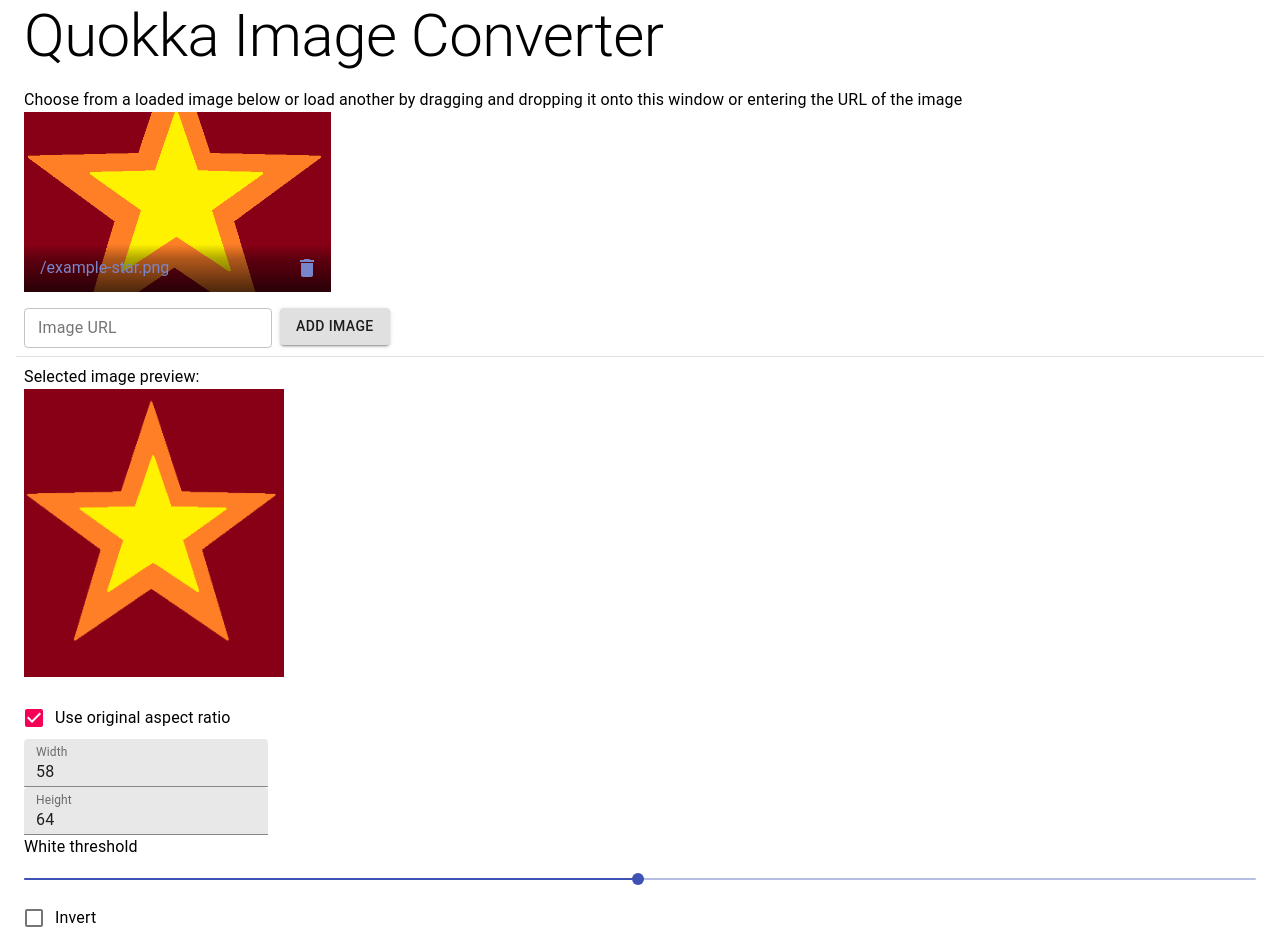
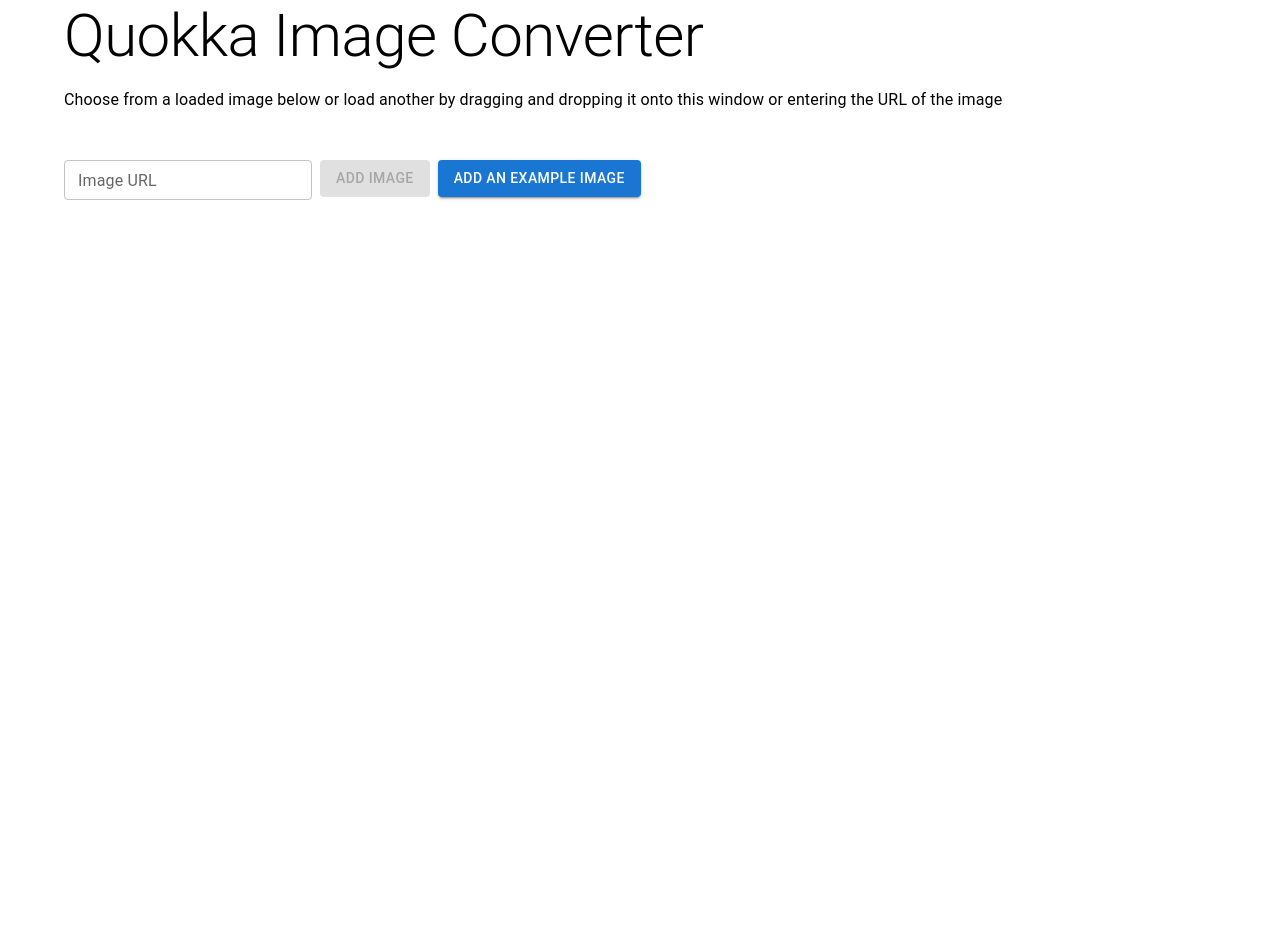
Before and after one commit to steve9164/quokka-image-converter, a React (Create React App) app: page / in a window 1280 px wide. Shown: the top 952 px of the page. After the commit the page ends 800 px from the top, so only its background shows below. Built offline with nearby package versions, Linux system fonts and the light colour scheme; the HTML template or start-up script is replaced by a standard one.

Commit message:
Upgrade React and mui

```diff
--- a/src/App.tsx
+++ b/src/App.tsx
@@ -4,9 +4,9 @@ import {
   createTheme,
   Divider,
   Grid,
-  GridList,
-  GridListTile,
-  GridListTileBar,
+  ImageList,
+  ImageListItem,
+  ImageListItemBar,
   IconButton,
   makeStyles,
   responsiveFontSizes,
@@ -14,8 +14,8 @@ import {
   ThemeProvider,
   Typography,
   useMediaQuery,
-} from "@material-ui/core";
-import DeleteIcon from "@material-ui/icons/Delete";
+} from "@mui/material";
+import DeleteIcon from "@mui/icons-material/Delete";
 import { isObservableArray, observable } from "mobx";
 import { observer, useLocalObservable } from "mobx-react-lite";
 import React, { useState } from "react";
@@ -23,24 +23,6 @@ import FileDropZone from "./FileDropZone";
 import ImagePreview from "./ImagePreview";
 
 const theme = responsiveFontSizes(createTheme(), { factor: 3 });
-
-const useAppStyles = makeStyles((theme) => ({
-  gridList: {
-    flexWrap: "nowrap",
-    transform: "translateZ(0)",
-  },
-  restrictGridWidth: {
-    // Hacky, but needed, otherwise the GridList breaks horizontally out of the page
-    maxWidth: "calc(100vw - 32px)",
-  },
-  title: {
-    color: theme.palette.primary.light,
-  },
-  titleBar: {
-    background:
-      "linear-gradient(to top, rgba(0,0,0,0.7) 0%, rgba(0,0,0,0.3) 70%, rgba(0,0,0,0) 100%)",
-  },
-}));
 
 interface IDraggedImage {
   readonly data: string;
@@ -54,37 +36,9 @@ interface INamedImage {
 
 const DEFAULT_URL = "/example-star.png";
 
-// const createStore = () => ({
-//   urls: observable.box([DEFAULT_URL]),
-//   addUrl(url: string) {
-//     this.urls.set([...this.urls.get(), url]);
-//   },
-//   deleteUrl(index: number) {
-//     const cloned = this.urls.get().slice();
-//     cloned.splice(index, 1);
-//     this.urls.set(cloned);
-//   },
-//   imageUrl: observable.box(DEFAULT_URL),
-//   localImages: observable.box([] as IDraggedImage[]),
-//   addLocalImage(file: File) {
-//     const reader = new FileReader();
-//     const name = file.name;
-//     reader.onerror = () => console.log("file reading has failed");
-//     reader.onload = (e) => {
-//       const data = reader.result! as string;
-//       this.localImages.set([...this.localImages.get(), { name, data }]);
-//     };
-//     reader.readAsDataURL(file);
-//     console.log(isObservableArray(this.localImages));
-//   },
-//   deleteLocalImage(index: number) {
-//     this.localImages.get().splice(index, 1);
-//   },
-// });
-
 const App: React.FC = observer(() => {
   const store = useLocalObservable(() => ({
-    images: [{ name: DEFAULT_URL, url: DEFAULT_URL }] as INamedImage[],
+    images: [] as INamedImage[],
     addImage(name: string, url: string) {
       this.images.push({ name, url });
     },
@@ -103,11 +57,8 @@ const App: React.FC = observer(() => {
       this.activeImageIndex = index;
     },
   }));
-  // const [store] = useState(createStore());
   const [textboxUrl, setTextboxUrl] = useState("");
-
-  const classes = useAppStyles();
-
+  // const classes = useAppStyles();
   const smOrLarger = useMediaQuery(theme.breakpoints.up("sm"));
 
   return (
@@ -119,50 +70,54 @@ const App: React.FC = observer(() => {
               <Typography variant="h2">Quokka Image Converter</Typography>
             </Grid>
 
-            <Grid item className={classes.restrictGridWidth}>
+            <Grid
+              item
+              sx={{
+                // Hacky, but needed, otherwise the GridList breaks horizontally out of the page
+                maxWidth: "calc(100vw - 32px)",
+              }}
+            >
               <Typography>
                 Choose from a loaded image below or load another by dragging and
                 dropping it onto this window or entering the URL of the image
               </Typography>
-              <GridList
-                className={classes.gridList}
+              <ImageList
+                sx={{
+                  flexWrap: "nowrap",
+                  transform: "translateZ(0)",
+                }}
                 cols={smOrLarger ? 4 : 2}
-                spacing={2}
+                gap={2}
               >
                 {store.images.map(({ name, url }, i) => (
-                  <GridListTile key={url}>
+                  <ImageListItem key={url}>
                     <img
                       src={url}
                       alt={name}
                       onClick={() => store.setActiveImageIndex(i)}
                     />
-                    <GridListTileBar
+                    <ImageListItemBar
                       title={name}
-                      classes={{
-                        root: classes.titleBar,
-                        title: classes.title,
+                      sx={{
+                        background:
+                          "linear-gradient(to top, rgba(0,0,0,0.7) 0%, rgba(0,0,0,0.3) 70%, rgba(0,0,0,0) 100%)",
+
+                        "& .MuiImageListItemBar-title": {
+                          color: "primary.light",
+                        },
                       }}
                       actionIcon={
                         <IconButton
                           aria-label={`delete ${name}`}
                           onClick={() => store.removeImage(i)}
                         >
-                          <DeleteIcon className={classes.title} />
+                          <DeleteIcon sx={{ color: "primary.light" }} />
                         </IconButton>
                       }
                     />
-                  </GridListTile>
+                  </ImageListItem>
                 ))}
-                {/* {store.localImages.get().map(({ name, data }) => (
-                  <GridListTile key={data}>
-                    <img
-                      alt={name}
-                      src={data}
-                      onClick={() => store.imageUrl.set(data)}
-                    />
-                  </GridListTile>
-                ))} */}
-              </GridList>
+              </ImageList>
             </Grid>
             <Grid item>
               <form
@@ -183,16 +138,35 @@ const App: React.FC = observer(() => {
                     />
                   </Grid>
                   <Grid item>
-                    <Button type="submit" variant="contained" size="medium">
+                    <Button
+                      type="submit"
+                      variant="contained"
+                      size="medium"
+                      disabled={
+                        !textboxUrl ||
+                        store.images.some(({ url }) => url === textboxUrl)
+                      }
+                    >
                       Add image
                     </Button>
                   </Grid>
+                  {store.images.length === 0 && (
+                    <Grid item>
+                      <Button
+                        variant="contained"
+                        size="medium"
+                        onClick={() => store.addImage(DEFAULT_URL, DEFAULT_URL)}
+                      >
+                        Add an example image
+                      </Button>
+                    </Grid>
+                  )}
                 </Grid>
               </form>
             </Grid>
             {store.images.length > 0 && (
               <>
-                <Divider />
+                <Divider sx={{ marginTop: 2 }} />
                 <Grid item>
                   <ImagePreview
                     url={store.images[store.activeImageIndex].url}
--- a/src/FileDropZone.tsx
+++ b/src/FileDropZone.tsx
@@ -1,27 +1,19 @@
-import { makeStyles } from "@material-ui/core";
-import React from "react";
-
-const useStyles = makeStyles({
-  dropContainer: {
-    height: "100vh",
-    width: "100vw",
-  },
-});
+import { Box } from "@mui/material";
+import React, { PropsWithChildren } from "react";
 
 interface FileDropZoneProps {
   onDrop: (file: File) => void;
   imagesOnly?: boolean;
 }
 
-const FileDropZone: React.FC<FileDropZoneProps> = ({
+const FileDropZone: React.FC<PropsWithChildren<FileDropZoneProps>> = ({
   onDrop,
   imagesOnly,
   children,
 }) => {
-  const classes = useStyles();
   return (
-    <div
-      className={classes.dropContainer}
+    <Box
+      sx={{ height: "100vh", width: "100vw" }}
       onDrop={(e) => {
         e.preventDefault();
         e.stopPropagation();
@@ -45,7 +37,7 @@ const FileDropZone: React.FC<FileDropZoneProps> = ({
       onDragLeave={(e) => {}}
     >
       {children}
-    </div>
+    </Box>
   );
 };
 
--- a/src/ImagePreview.tsx
+++ b/src/ImagePreview.tsx
@@ -1,13 +1,13 @@
 import {
+  Box,
   Button,
   Checkbox,
   FormControlLabel,
   Grid,
-  makeStyles,
   Slider,
   TextField,
   Typography,
-} from "@material-ui/core";
+} from "@mui/material";
 import { saveAs } from "file-saver";
 import { autorun, observable } from "mobx";
 import { observer } from "mobx-react-lite";
@@ -23,7 +23,7 @@ const createStore = () => ({
   destinationRef: observable.box<HTMLCanvasElement | null>(null),
   whiteThreshold: observable.box(127),
   invert: observable.box(false),
-  qimz: observable.box<Uint8Array>(undefined),
+  qimz: observable.box<Uint8Array | undefined>(undefined),
   outputWidth: observable.box(""),
   outputHeight: observable.box(""),
   lockAspectRatio: observable.box(true),
@@ -90,7 +90,6 @@ function processImage(
     data[i + 3] = 255;
   }
   ctx.putImageData(imageData, 0, 0);
-  // Iterate again, saving to qimz
   const pixelData = new Uint8Array(Math.ceil(imageData.data.length / 32.0));
   // Iterate over the image data turning each 8 pixels into a byte
   for (let i = 0; i < imageData.data.length; i += 32) {
@@ -117,23 +116,6 @@ function processImage(
   return qimz;
 }
 
-const useImagePreviewStyles = makeStyles({
-  image: {
-    maxHeight: 288,
-    maxWidth: "calc(100vw - 32px)",
-  },
-  previewBorder: {
-    borderWidth: 1,
-    borderStyle: "solid",
-    borderColor: "black",
-    width: 128,
-    height: 64,
-  },
-  previewCanvas: {
-    verticalAlign: "top",
-  },
-});
-
 // Document ImagePreview width/height editing
 // User stories:
 // 1. I have a bunch of images that are all the same aspect ratio (or same size) and
@@ -150,12 +132,8 @@ interface ImagePreviewProps {
   url: string;
 }
 
-let oldSourceRef: any = null;
-let oldDestinationRef: any = null;
-
 const ImagePreview: React.FC<ImagePreviewProps> = observer(({ url }) => {
   const [store] = useState(createStore);
-  const classes = useImagePreviewStyles();
 
   // This useEffect runs too much and crashes React
   // Setting `store.qimz` causes source and dest to redraw, which causes the QIMZ to be generated again recursively forever
@@ -166,16 +144,6 @@ const ImagePreview: React.FC<ImagePreviewProps> = observer(({ url }) => {
         console.log("Generating QIMZ");
         const source = store.sourceRef.get();
         const destination = store.destinationRef.get();
-        if (source !== oldSourceRef) {
-          console.log(`Source ref changed ${oldSourceRef} -> ${source}`);
-          oldSourceRef = source;
-        }
-        if (destination !== oldDestinationRef) {
-          console.log(
-            `Destination ref changed ${oldDestinationRef} -> ${destination}`
-          );
-          oldDestinationRef = destination;
-        }
         const widthInt = parseInt(store.outputWidth.get());
         const heightInt = parseInt(store.outputHeight.get());
         if (
@@ -199,17 +167,25 @@ const ImagePreview: React.FC<ImagePreviewProps> = observer(({ url }) => {
     [store]
   );
 
-  const setSourceRef = useCallback((el) => store.sourceRef.set(el), [store]);
-  const setDestinationRef = useCallback((el) => store.destinationRef.set(el), [
-    store,
-  ]);
+  const setSourceRef = useCallback(
+    (el: HTMLImageElement | null) => store.sourceRef.set(el),
+    [store]
+  );
+  const setDestinationRef = useCallback(
+    (el: HTMLCanvasElement | null) => store.destinationRef.set(el),
+    [store]
+  );
 
   return (
     <Grid container spacing={2} direction="column">
       <Grid item>
         <Typography>Selected image preview:</Typography>
-        <img
-          className={classes.image}
+        <Box
+          component="img"
+          sx={{
+            maxHeight: 288,
+            maxWidth: "calc(100vw - 32px)",
+          }}
           alt="Source"
           ref={setSourceRef}
           src={url}
@@ -229,7 +205,8 @@ const ImagePreview: React.FC<ImagePreviewProps> = observer(({ url }) => {
           }}
         />
       </Grid>
-      <Grid item container direction="column">
+      <Grid item container direction="column" spacing={2}>
+        <Grid item container direction="column" spacing={0}>
           <Grid item>
             <FormControlLabel
               label="Use original aspect ratio"
@@ -269,11 +246,14 @@ const ImagePreview: React.FC<ImagePreviewProps> = observer(({ url }) => {
               size="small"
             />
           </Grid>
+        </Grid>
+        <Grid item container direction="column" spacing={0}>
           <Grid item>
             <Typography id="white-threshold-label" gutterBottom>
-            White threshold
+              White threshold:
             </Typography>
             <Slider
+              sx={{ maxWidth: "223px" }}
               aria-labelledby="white-threshold-label"
               value={store.whiteThreshold.get()}
               onChange={(_, val) => store.whiteThreshold.set(val as number)}
@@ -281,6 +261,8 @@ const ImagePreview: React.FC<ImagePreviewProps> = observer(({ url }) => {
               max={255}
               valueLabelDisplay="auto"
             />
+          </Grid>
+          <Grid item>
             <FormControlLabel
               label="Invert"
               control={
@@ -292,12 +274,27 @@ const ImagePreview: React.FC<ImagePreviewProps> = observer(({ url }) => {
             />
           </Grid>
         </Grid>
+      </Grid>
       <Grid item container direction="column" spacing={1}>
         <Grid item>
           <Typography>Quokka monochrome preview:</Typography>
-          <div className={classes.previewBorder}>
-            <canvas className={classes.previewCanvas} ref={setDestinationRef} />
-          </div>
+          <Box
+            sx={{
+              borderWidth: 1,
+              borderStyle: "solid",
+              borderColor: "black",
+              width: 128,
+              height: 64,
+            }}
+          >
+            <Box
+              component="canvas"
+              sx={{
+                verticalAlign: "top",
+              }}
+              ref={setDestinationRef}
+            />
+          </Box>
         </Grid>
         <Grid item>
           <Button
```
Also changed, not shown: package.json (+8 -6 lines), 1 other file (tests, documents, lock files or other folders). Lines whose indentation alone changed are shown as unchanged.
